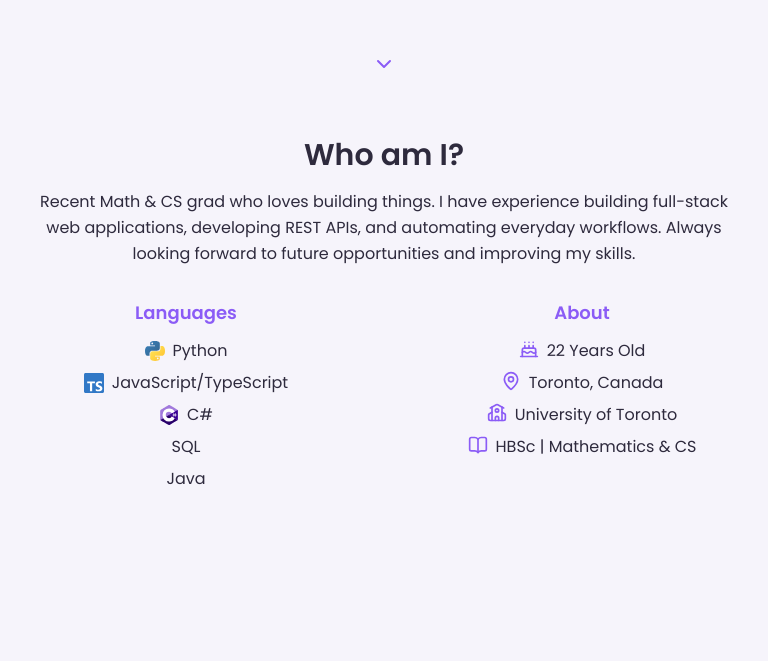
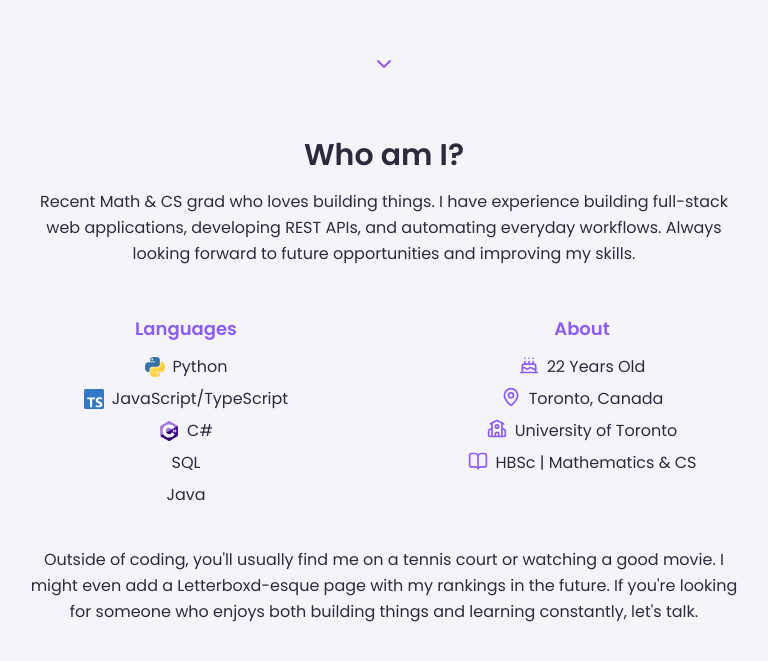
Before and after one commit to Christian-Silviu/personal-website, a React (Vite) app: page / in a window 1280 px wide. Shown: the part 689-1350 px from the top of the page, without its empty margins (256-1024 px from the left). Before the commit the page ends 1252 px from the top, so only its background shows below. Built offline with nearby package versions, Linux system fonts and the light colour scheme.

Commit message:
added extra aboutme info

```diff
--- a/src/pages/Home.tsx
+++ b/src/pages/Home.tsx
@@ -111,7 +111,7 @@ export default function Home() {
         <p className="text-base text-[#2e2a3d] leading-relaxed">
           {aboutInfo.bio}
         </p>
-        <div className="grid grid-cols-1 md:grid-cols-2 gap-10 mt-8 text-left">
+        <div className="grid grid-cols-1 md:grid-cols-2 gap-10 mt-12 text-left">
           <div className="text-center md:pr-4">
             <h3 className="text-lg font-semibold text-[#8b5cf6] mb-3">
               Languages
@@ -145,6 +145,14 @@ export default function Home() {
             ))}
           </div>
         </div>
+        <div className="mt-8">
+          <p className="text-base text-[#2e2a3d] leading-relaxed">
+            Outside of coding, you'll usually find me on a tennis court or
+            watching a good movie. I might even add a Letterboxd-esque page with
+            my rankings in the future. If you're looking for someone who enjoys
+            both building things and learning constantly, let's talk.
+          </p>
+        </div>
       </section>
     </div>
   );
```
